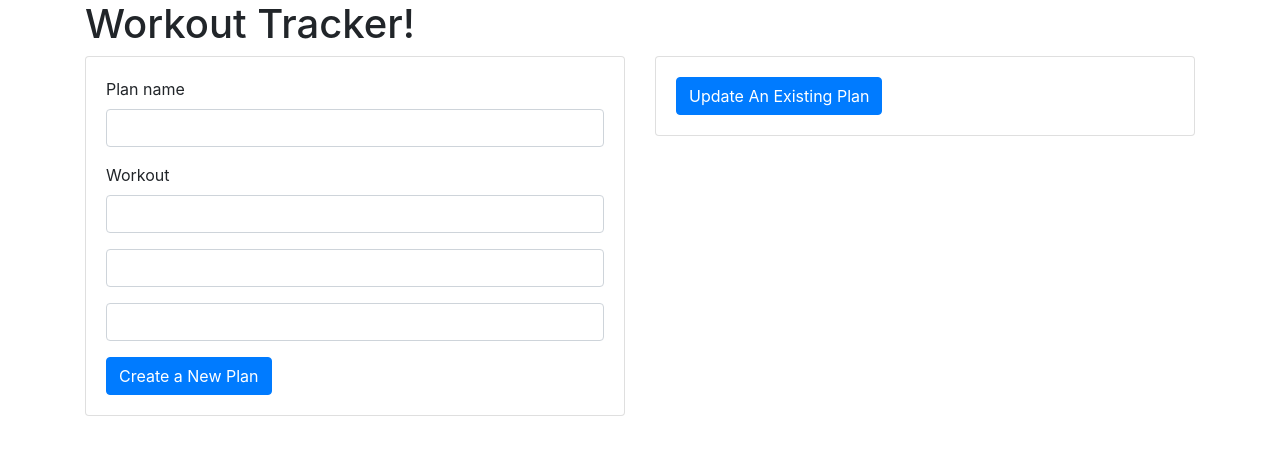
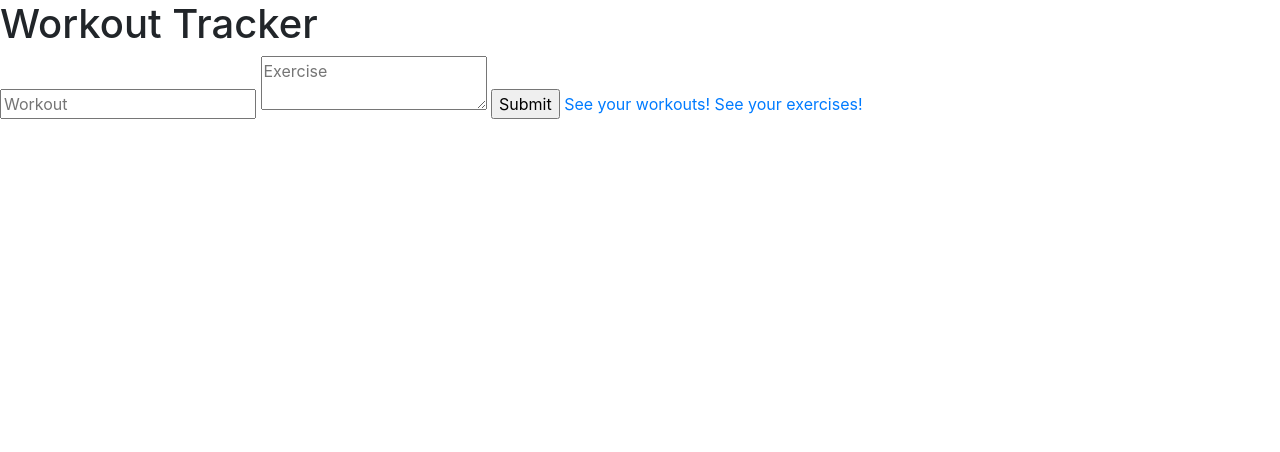
Before and after one commit to MikeZanercik/Workout-Tracker, a plain HTML site: page public/index.html in a window 1280 px wide. Drawn offline with nearby package versions, Linux system fonts and the light colour scheme.

Commit message:
working on gettin db to work

```diff
--- a/models/Workout.js
+++ b/models/Workout.js
@@ -3,8 +3,9 @@ const mongoose = require("mongoose");
 const Schema = mongoose.Schema;
 
 const WorkoutSchema = new Schema({
-    name: String,
-});
+    title: String,
+    body: String
+  });
 
 const Workout = mongoose.model("Workout", WorkoutSchema);
 
--- a/public/index.html
+++ b/public/index.html
@@ -12,47 +12,18 @@
 </head>
 
 <body>
-  <div class="container">
-    <div class="row">
-      <div class="col-12">
-        <h1>Workout Tracker!</h1>
-      </div>
-    </div>
-    <div class="row">
-      <div class="col-6">
-        <div class="card">
-          <div class="card-body">
-            <form>
-              <div class="form-group">
-                <label for="planName">Plan name</label>
-                <input type="text" class="form-control" id="planName">
-              </div>
-              <div class="form-group">
-                <label for="workout">Workout</label>
-                <input type="text" class="form-control" id="workout">
-              </div>
-              <div class="form-group">
-                <input type="text" class="form-control" id="workout">
-              </div>
-              <div class="form-group">
-                <input type="text" class="form-control" id="workout">
-              </div>
-              <button type="button" class="btn btn-primary" id="createNew">Create a New Plan</button>
-            </form>
-          </div>
-        </div>
-      </div>
-      <div class="col-6">
-        <div class="card">
-          <div class="card-body">
+    <body>
+        <form action="/submit" method="post">
+        <h1>Workout Tracker</h1>
 
-            <button type="button" class="btn btn-primary" id="updateExisting">Update An Existing Plan</button>
-          </div>
-        </div>
-      </div>
-    </div>
-  </div>
+          <input type="text" name="title" placeholder="Workout">
+          <textarea type="text" name="body" placeholder="Exercise"></textarea>
 
+          <input type="submit">
+          <a href="/workout">See your workouts!</a>
+          <a href="/exercise">See your exercises!</a>
+        </form>
+      </body>
   <script src="https://cdnjs.cloudflare.com/ajax/libs/jquery/3.2.1/jquery.min.js"></script>
 </body>
 </body>
```
Also changed, not shown: models/Exercise.js (+10 -2 lines), server.js (+17 -7 lines).
